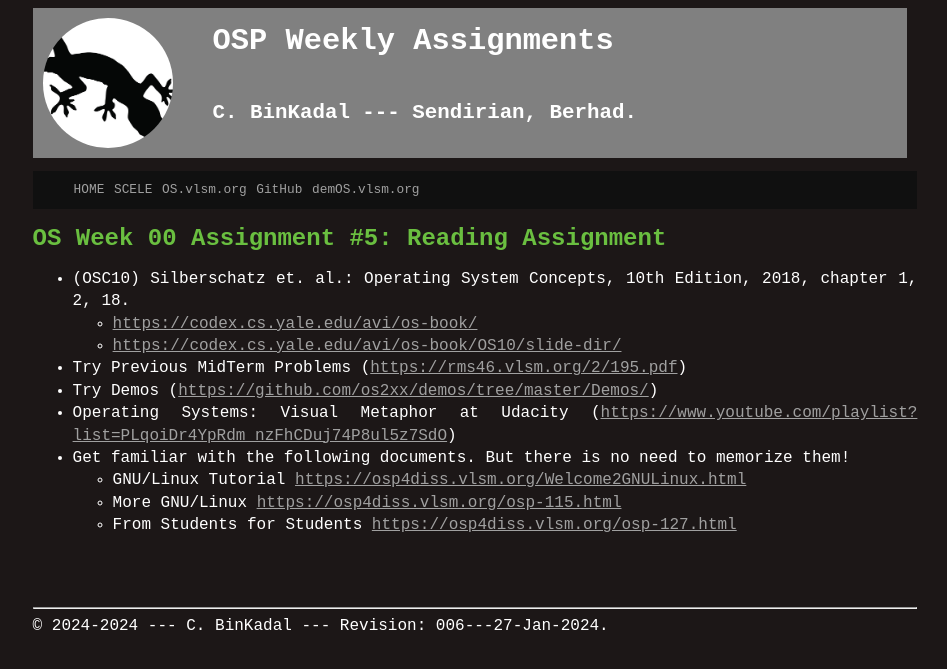
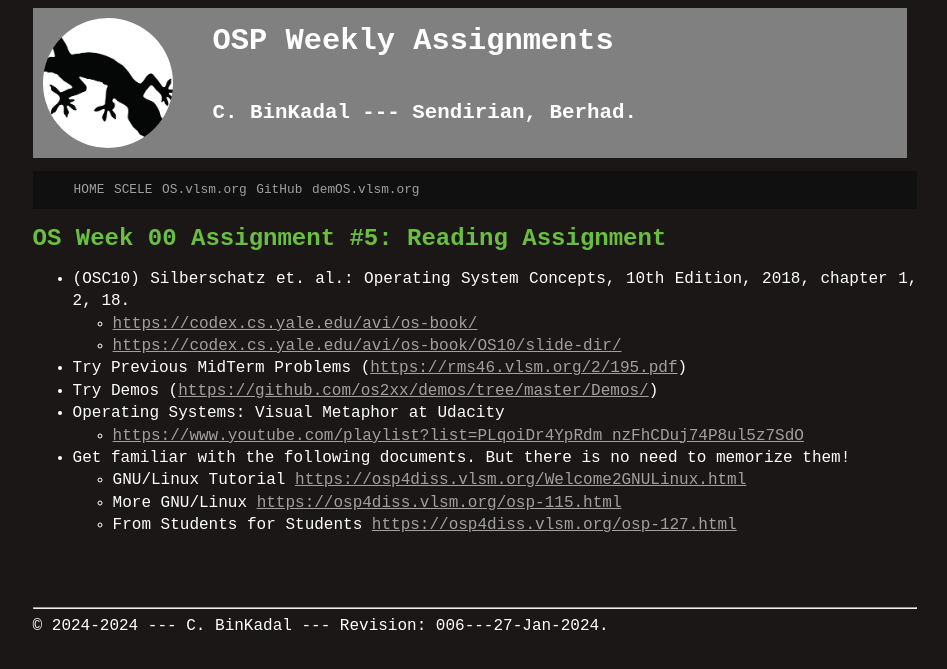
Before and after one commit to os2xx/demOS, a Jekyll site: the page built from W00-05.md, in a window 1280 px wide. Shown: the top 669 px of the page, without its empty margins (165-1112 px from the left). Built offline with Jekyll 4.4.1, drawn with Linux system fonts in a browser that asks for light colours.

Commit message:
modified:   W00-05.md

```diff
--- a/W00-05.md
+++ b/W00-05.md
@@ -11,7 +11,7 @@ title:  "OSP Weekly Assignments"
 * Try Previous MidTerm Problems (<https://rms46.vlsm.org/2/195.pdf>)
 * Try Demos (<https://github.com/os2xx/demos/tree/master/Demos/>)
 * Operating Systems: Visual Metaphor at Udacity
-  (<https://www.youtube.com/playlist?list=PLqoiDr4YpRdm_nzFhCDuj74P8ul5z7SdO>)
+  * <https://www.youtube.com/playlist?list=PLqoiDr4YpRdm_nzFhCDuj74P8ul5z7SdO>
 * Get familiar with the following documents. But there is no need to memorize them!
   * GNU/Linux Tutorial <https://osp4diss.vlsm.org/Welcome2GNULinux.html>
   * More GNU/Linux <https://osp4diss.vlsm.org/osp-115.html>
```
